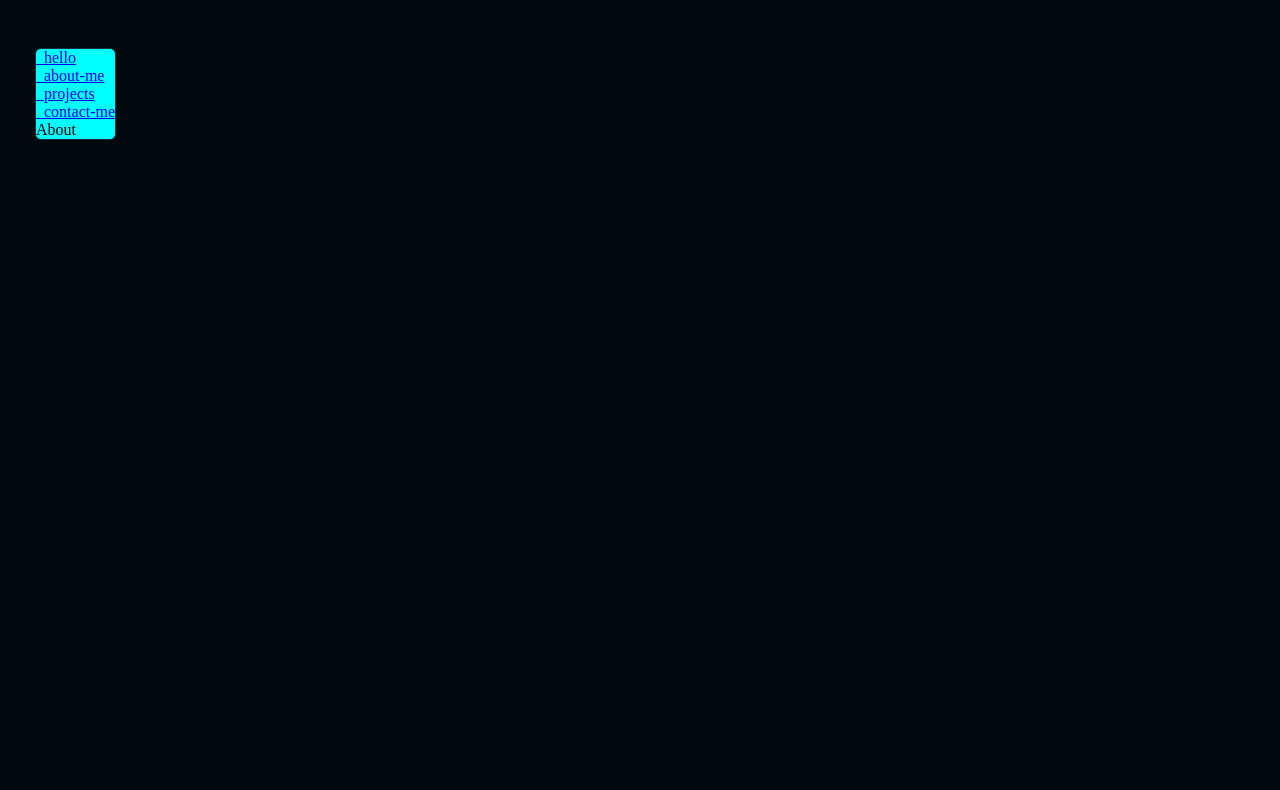
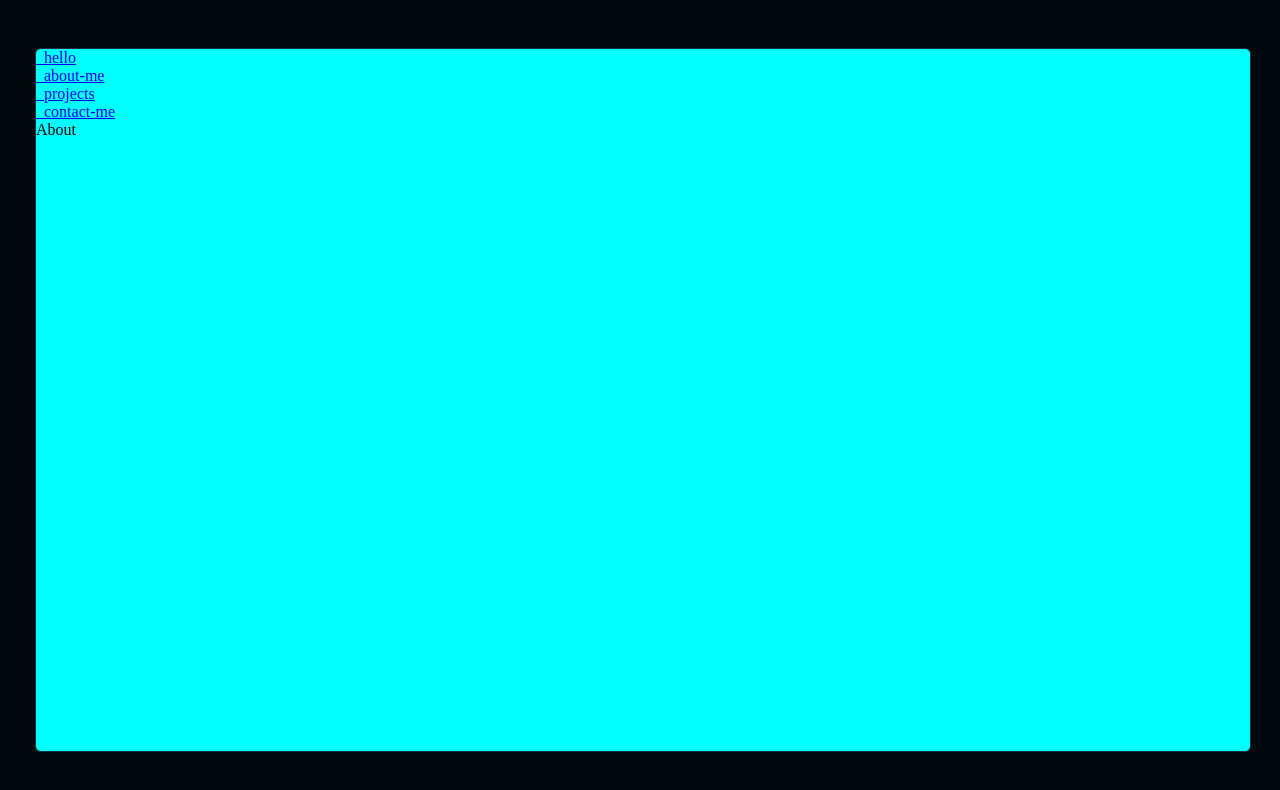
Before and after one commit to INDIANA-Jen/portfolio_client, a React (Vite) app: page /about in a window 1280 px wide. Shown: the top 790 px of the page. Built offline with nearby package versions, Linux system fonts and the light colour scheme.

Commit message:
Center the content in App

```diff
--- a/src/App.module.scss
+++ b/src/App.module.scss
@@ -3,12 +3,16 @@
 .container{
 
     position: absolute;
+    background-color: aqua;
+    overflow: hidden;
+    width: 95%;
     top: 6%;
     margin-left: 35px;
     margin-right: 35px;
-    overflow: hidden;
+    bottom: 6%;
+    border: 0.5px solid $linesColor;
     border-radius: 6px;
-    border: 0.5px solid $linesColor;
-    background-color: aqua;
+
+
 
 }
```
